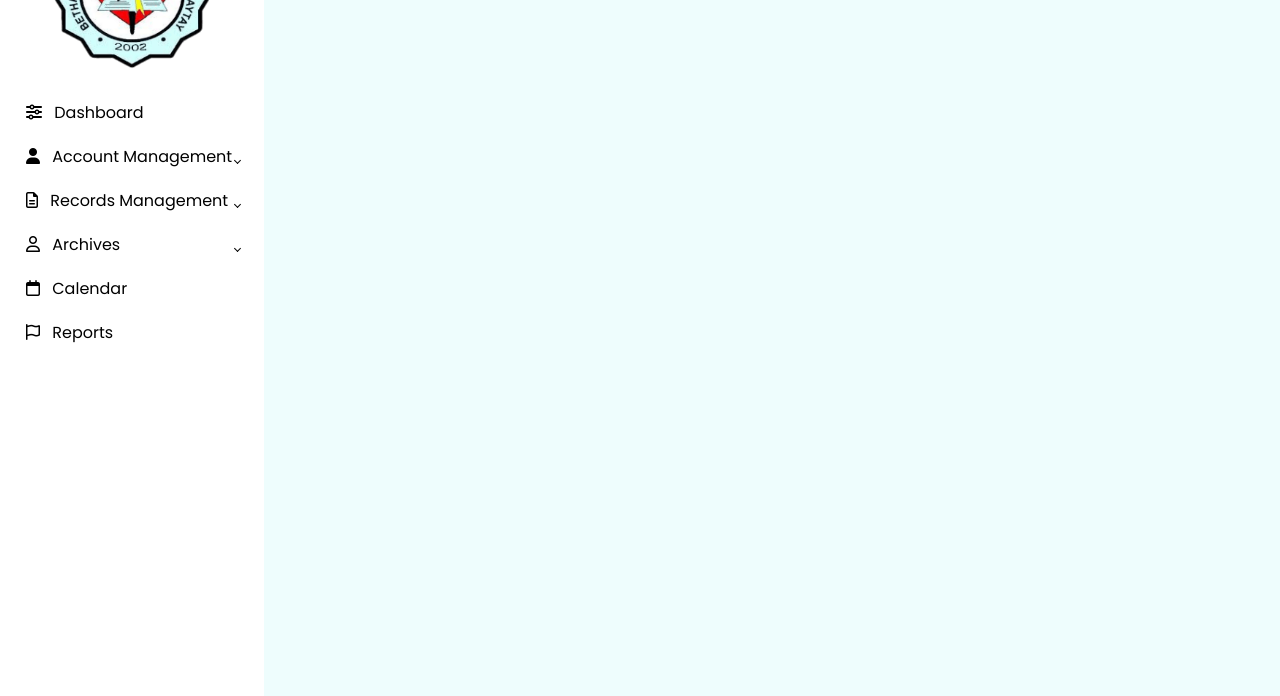
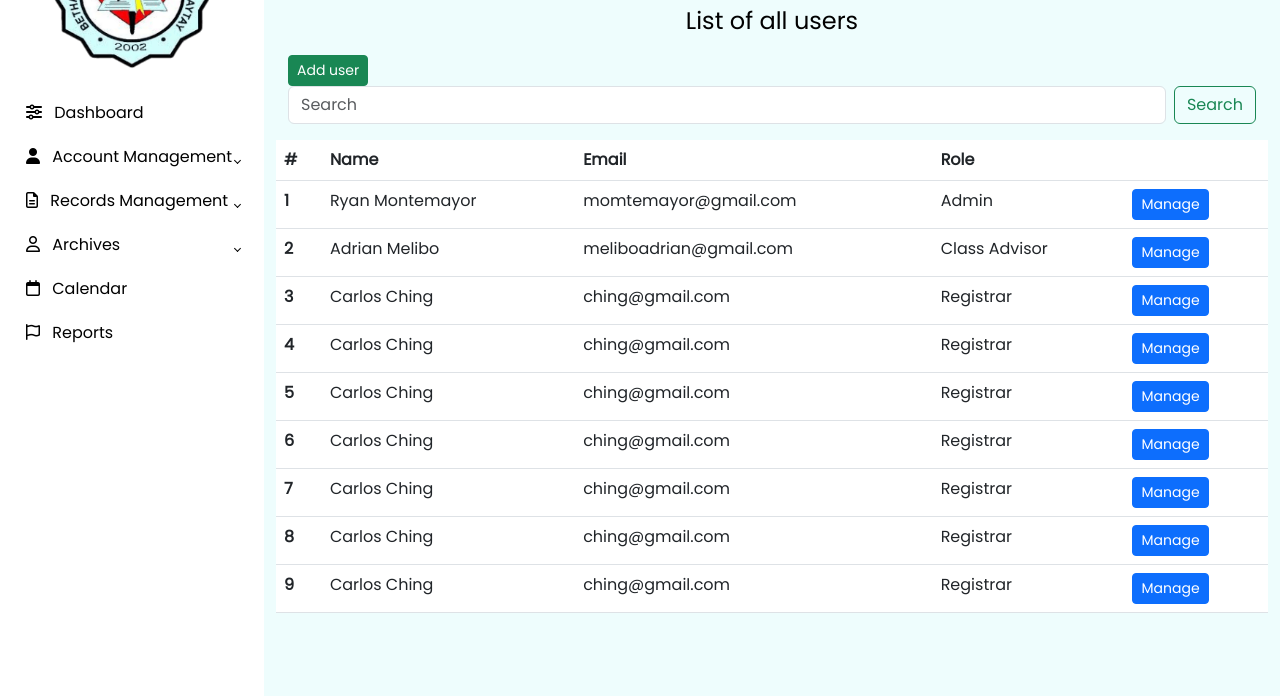
Before and after one commit to adreyhann/Record-Management-System-with-Archiving, a website: page src/account-management.html in a window 1280 px wide. Shown: the part 104-800 px from the top of the page. Drawn offline with nearby package versions, Linux system fonts and the light colour scheme.

Commit message:
third commit

```diff
--- a/src/account-management.html
+++ b/src/account-management.html
@@ -1,10 +1,13 @@
 <!DOCTYPE html>
 <html lang="en">
 	<head>
-    <meta charset="UTF-8">
-    <meta name="viewport" content="width=device-width, initial-scale=1.0">
-    <script src="https://kit.fontawesome.com/ae360af17e.js" crossorigin="anonymous"></script>
-    <link rel="stylesheet" href="main.css">
+		<meta charset="UTF-8" />
+		<meta name="viewport" content="width=device-width, initial-scale=1.0" />
+		<script
+			src="https://kit.fontawesome.com/ae360af17e.js"
+			crossorigin="anonymous"
+		></script>
+		<link rel="stylesheet" href="main.css" />
 		<script src="../node_modules/bootstrap/dist/js/bootstrap.bundle.min.js"></script>
 		<title>Accounts</title>
 	</head>
@@ -14,25 +17,44 @@
 				<div class="h-50">
 					<div class="sidebar-logo">
 						<a href="">
-                    <img src="[removal.ai]_tmp-649e357422452.png" class="img-thumbnail border-0" alt="BCA">
+							<img
+								src="[removal.ai]_tmp-649e357422452.png"
+								class="img-thumbnail border-0"
+								alt="BCA"
+							/>
 						</a>
 					</div>
 					<!-- Sidebar Navigation -->
 					<ul class="sidebar-nav">
 						<li class="sidebar-item">
-                        <a href="index.html" class="sidebar-link collapsed" data-bs-target="#dashboard"
-                            aria-expanded="false" aria-controls="dashboard">
+							<a
+								href="index.html"
+								class="sidebar-link collapsed"
+								data-bs-target="#dashboard"
+								aria-expanded="false"
+								aria-controls="dashboard"
+							>
 								<i class="fa-solid fa-sliders pe-2"></i>
 								Dashboard
 							</a>
 						</li>
 						<li class="sidebar-item">
-                        <a href="#" class="sidebar-link collapsed" data-bs-toggle="collapse" data-bs-target="#users"
-                        aria-expanded="false" aria-controls="users">
+							<a
+								href="#"
+								class="sidebar-link collapsed"
+								data-bs-toggle="collapse"
+								data-bs-target="#users"
+								aria-expanded="false"
+								aria-controls="users"
+							>
 								<i class="fa-solid fa-user pe-2"></i>
 								Account Management
 							</a>
-                        <ul id="users" class="sidebar-dropdown list-unstyled collapse" data-bs-parent="#sidebar">
+							<ul
+								id="users"
+								class="sidebar-dropdown list-unstyled collapse"
+								data-bs-parent="#sidebar"
+							>
 								<li class="sidebar-item">
 									<a href="#" class="sidebar-link">Admin</a>
 								</li>
@@ -40,10 +62,20 @@
 									<a href="#" class="sidebar-link">Registrar</a>
 								</li>
 								<li class="sidebar-item">
-                                <a href="#" class="sidebar-link collapsed" data-bs-toggle="collapse" data-bs-target="#advisors"
-                                aria-expanded="false" aria-controls="advisors">Class Advisor
+									<a
+										href="#"
+										class="sidebar-link collapsed"
+										data-bs-toggle="collapse"
+										data-bs-target="#advisors"
+										aria-expanded="false"
+										aria-controls="advisors"
+										>Class Advisor
 									</a>
-                                <ul id="advisors" class="sidebar-dropdown list-unstyled collapse" data-bs-parent="#advisors">
+									<ul
+										id="advisors"
+										class="sidebar-dropdown list-unstyled collapse"
+										data-bs-parent="#advisors"
+									>
 										<li class="sidebar-item">
 											<a href="#" class="sidebar-link">Kinder</a>
 										</li>
@@ -70,12 +102,22 @@
 							</ul>
 						</li>
 						<li class="sidebar-item">
-                        <a href="#" class="sidebar-link collapsed" data-bs-toggle="collapse" data-bs-target="#records"
-                            aria-expanded="false" aria-controls="pages">
+							<a
+								href="#"
+								class="sidebar-link collapsed"
+								data-bs-toggle="collapse"
+								data-bs-target="#records"
+								aria-expanded="false"
+								aria-controls="pages"
+							>
 								<i class="fa-regular fa-file-lines pe-2"></i>
 								Records Management
 							</a>
-                        <ul id="records" class="sidebar-dropdown list-unstyled collapse" data-bs-parent="#sidebar">
+							<ul
+								id="records"
+								class="sidebar-dropdown list-unstyled collapse"
+								data-bs-parent="#sidebar"
+							>
 								<li class="sidebar-item">
 									<a href="#" class="sidebar-link">SF9e</a>
 								</li>
@@ -85,12 +127,22 @@
 							</ul>
 						</li>
 						<li class="sidebar-item">
-                        <a href="#" class="sidebar-link collapsed" data-bs-toggle="collapse" data-bs-target="#auth"
-                            aria-expanded="false" aria-controls="auth">
+							<a
+								href="#"
+								class="sidebar-link collapsed"
+								data-bs-toggle="collapse"
+								data-bs-target="#auth"
+								aria-expanded="false"
+								aria-controls="auth"
+							>
 								<i class="fa-regular fa-user pe-2"></i>
 								Archives
 							</a>
-                        <ul id="auth" class="sidebar-dropdown list-unstyled collapse" data-bs-parent="#sidebar">
+							<ul
+								id="auth"
+								class="sidebar-dropdown list-unstyled collapse"
+								data-bs-parent="#sidebar"
+							>
 								<li class="sidebar-item">
 									<a href="#" class="sidebar-link">SF9e</a>
 								</li>
@@ -100,20 +152,29 @@
 							</ul>
 						</li>
 						<li class="sidebar-item">
-                        <a href="#" class="sidebar-link collapsed" data-bs-target="#dashboard"
-                            aria-expanded="false" aria-controls="dashboard">
+							<a
+								href="#"
+								class="sidebar-link collapsed"
+								data-bs-target="#dashboard"
+								aria-expanded="false"
+								aria-controls="dashboard"
+							>
 								<i class="fa-regular fa-calendar pe-2"></i>
 								Calendar
 							</a>
 						</li>
 						<li class="sidebar-item">
-                        <a href="#" class="sidebar-link collapsed" data-bs-target="#dashboard"
-                            aria-expanded="false" aria-controls="dashboard">
+							<a
+								href="#"
+								class="sidebar-link collapsed"
+								data-bs-target="#dashboard"
+								aria-expanded="false"
+								aria-controls="dashboard"
+							>
 								<i class="fa-regular fa-flag pe-2"></i>
 								Reports
 							</a>
 						</li>
-
 					</ul>
 				</div>
 			</aside>
@@ -126,25 +187,134 @@
 							<span class="navbar-toggler-icon"></span>
 						</button>
 
-
-                        <ul class="navbar-nav"> <!-- Added this ul element for right-aligned items -->
+						<ul class="navbar-nav">
+							<!-- Added this ul element for right-aligned items -->
 							<li class="nav-item dropdown">
-                                <a class="nav-link dropdown-toggle" href="#" role="button" data-bs-toggle="dropdown" aria-expanded="false">
+								<a
+									class="nav-link dropdown-toggle"
+									href="#"
+									role="button"
+									data-bs-toggle="dropdown"
+									aria-expanded="false"
+								>
 									<span class="fa-solid fa-user pe-2"></span>
 								</a>
 								<ul class="dropdown-menu dropdown-menu-lg-end">
 									<li><a class="dropdown-item" href="#">View Profile</a></li>
 									<li><a class="dropdown-item" href="#">History logs</a></li>
-                                    <li><hr class="dropdown-divider"></li>
+									<li><hr class="dropdown-divider" /></li>
 									<li><a class="dropdown-item" href="#">Logout</a></li>
 								</ul>
 							</li>
 						</ul>
-
 					</div>
 				</nav>
 				<div class="container-lg">
-                <h2 class="my-1">Account Management > <small style="color: #b8b894;">admin</small></h2>
+					<h2 class="my-1">
+						Account Management > <small style="color: #b8b894">admin</small>
+					</h2>
+                    <div class="container-fluid">
+                        <span class="row justify-content-center fs-4 mt-2">List of all users</span>
+                        <a class="btn btn-success btn-sm mt-3" href="">Add user</a>
+                        <form class="d-flex" role="search">
+                            <input class="form-control me-2" type="search" placeholder="Search" aria-label="Search">
+                            <button class="btn btn-outline-success" type="submit">Search</button>
+                        </form>
+                    </div>
+					<table class="table my-3">
+                        <thead>
+                          <tr>
+                            <th scope="col">#</th>
+                            <th scope="col">Name</th>
+                            <th scope="col">Email</th>
+                            <th scope="col">Role</th>
+                            <th></th>
+                          </tr>
+                        </thead>
+                        <tbody>
+                          <tr>
+                            <th scope="row">1</th>
+                            <td>Ryan Montemayor</td>
+                            <td>momtemayor@gmail.com</td>
+                            <td>Admin</td>
+                            <td>
+                                <a class="btn btn-primary btn-sm" href="">Manage</a>
+                            </td>
+                          </tr>
+                          <tr>
+                            <th scope="row">2</th>
+                            <td>Adrian Melibo</td>
+                            <td>meliboadrian@gmail.com</td>
+                            <td>Class Advisor</td>
+                            <td>
+                                <a class="btn btn-primary btn-sm" href="">Manage</a>
+                            </td>
+                          </tr>
+                          <tr>
+                            <th scope="row">3</th>
+                            <td>Carlos Ching</td>
+                            <td>ching@gmail.com</td>
+                            <td>Registrar</td>
+                            <td>
+                                <a class="btn btn-primary btn-sm" href="">Manage</a>
+                            </td>
+                          </tr>
+                          <tr>
+                            <th scope="row">4</th>
+                            <td>Carlos Ching</td>
+                            <td>ching@gmail.com</td>
+                            <td>Registrar</td>
+                            <td>
+                                <a class="btn btn-primary btn-sm" href="">Manage</a>
+                            </td>
+                          </tr>
+                          <tr>
+                            <th scope="row">5</th>
+                            <td>Carlos Ching</td>
+                            <td>ching@gmail.com</td>
+                            <td>Registrar</td>
+                            <td>
+                                <a class="btn btn-primary btn-sm" href="">Manage</a>
+                            </td>
+                          </tr>
+                          <tr>
+                            <th scope="row">6</th>
+                            <td>Carlos Ching</td>
+                            <td>ching@gmail.com</td>
+                            <td>Registrar</td>
+                            <td>
+                                <a class="btn btn-primary btn-sm" href="">Manage</a>
+                            </td>
+                          </tr>
+                          <tr>
+                            <th scope="row">7</th>
+                            <td>Carlos Ching</td>
+                            <td>ching@gmail.com</td>
+                            <td>Registrar</td>
+                            <td>
+                                <a class="btn btn-primary btn-sm" href="">Manage</a>
+                            </td>
+                          </tr>
+                          <tr>
+                            <th scope="row">8</th>
+                            <td>Carlos Ching</td>
+                            <td>ching@gmail.com</td>
+                            <td>Registrar</td>
+                            <td>
+                                <a class="btn btn-primary btn-sm" href="">Manage</a>
+                            </td>
+                          </tr>
+                          <tr>
+                            <th scope="row">9</th>
+                            <td>Carlos Ching</td>
+                            <td>ching@gmail.com</td>
+                            <td>Registrar</td>
+                            <td>
+                                <a class="btn btn-primary btn-sm" href="">Manage</a>
+                            </td>
+                          </tr>
+                        </tbody>
+                      </table>
 				</div>
 			</div>
 		</div>
```
Lines whose indentation alone changed are shown as unchanged.
